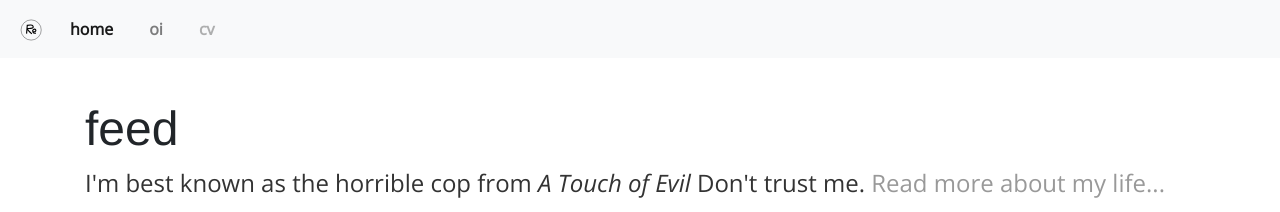
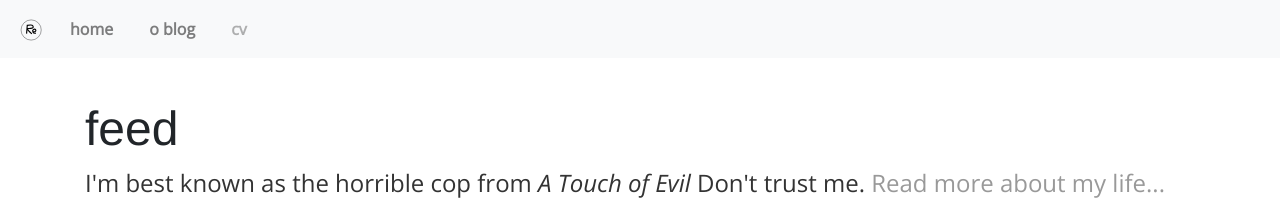
Before and after one commit to numerodereynolds/numerodereynolds.github.io, a Jekyll site: the page built from index.html, in a window 1280 px wide. Shown: the top 212 px of the page. Built offline with Jekyll 4.4.1, drawn with Linux system fonts in a browser that asks for light colours; nearby versions of some CDN libraries.

Commit message:
Update default.html

```diff
--- a/_layouts/default.html
+++ b/_layouts/default.html
@@ -22,14 +22,14 @@
 						<img src="/images/numerodereynolds_logo.svg" width="30" height="30" alt="">
 					</a>
 					<ul class="navbar-nav mr-auto mt-2 mt-lg-0">
-						<li class="nav-item active">
+						<li class="nav-item">
 							<a class="nav-link" href="/">home <span class="sr-only">(current)</span></a>
 						</li>
 						<li class="nav-item">
-							<a class="nav-link" href="/feed">oi</a>
+							<a class="nav-link" href="/blog">o blog</a>
 						</li>
 						<li class="nav-item">
-							<a class="nav-link disabled" href="#">cv</a>
+							<a class="nav-link disabled" href="/cv">cv</a>
 						</li>
 					</ul>
 				</div>
```
